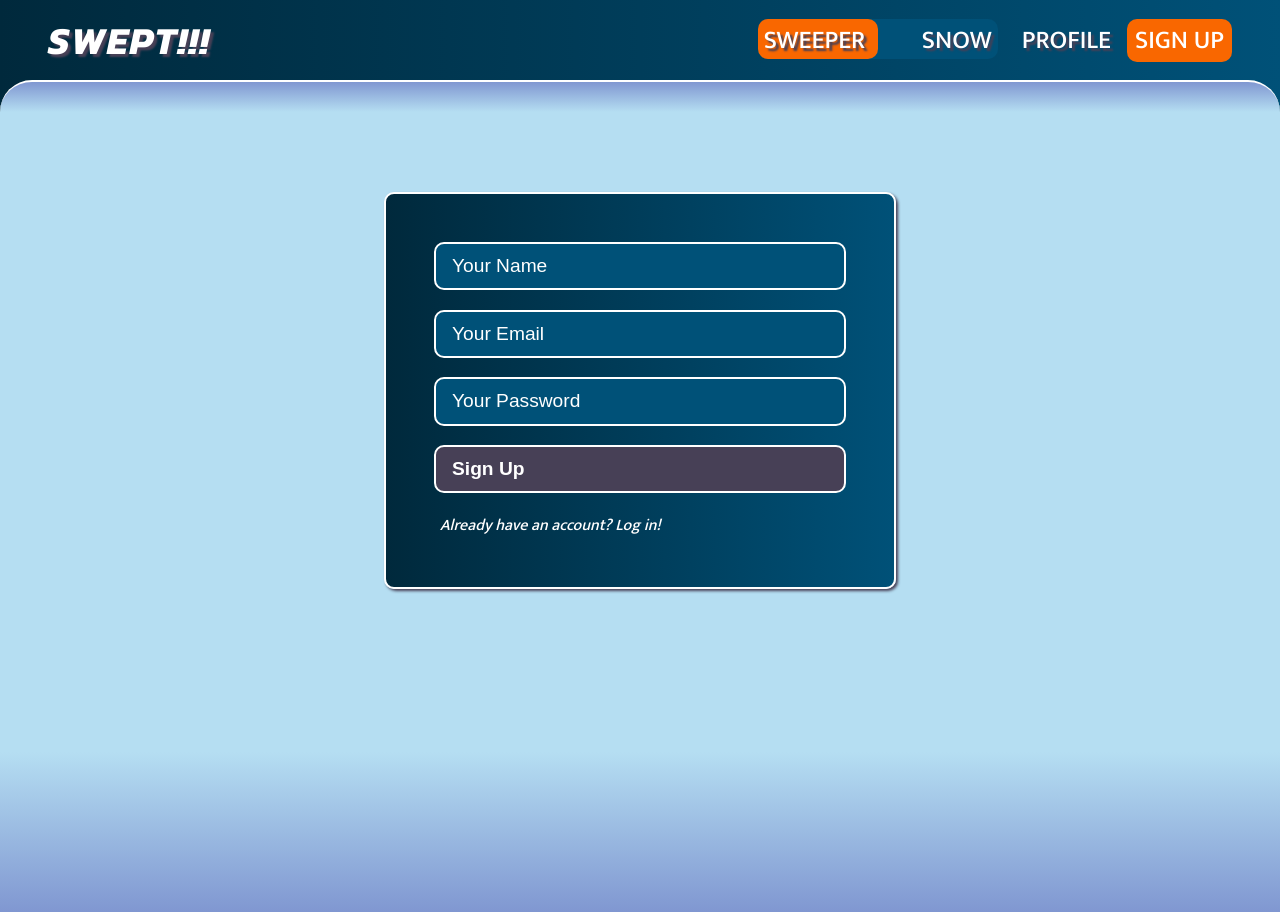
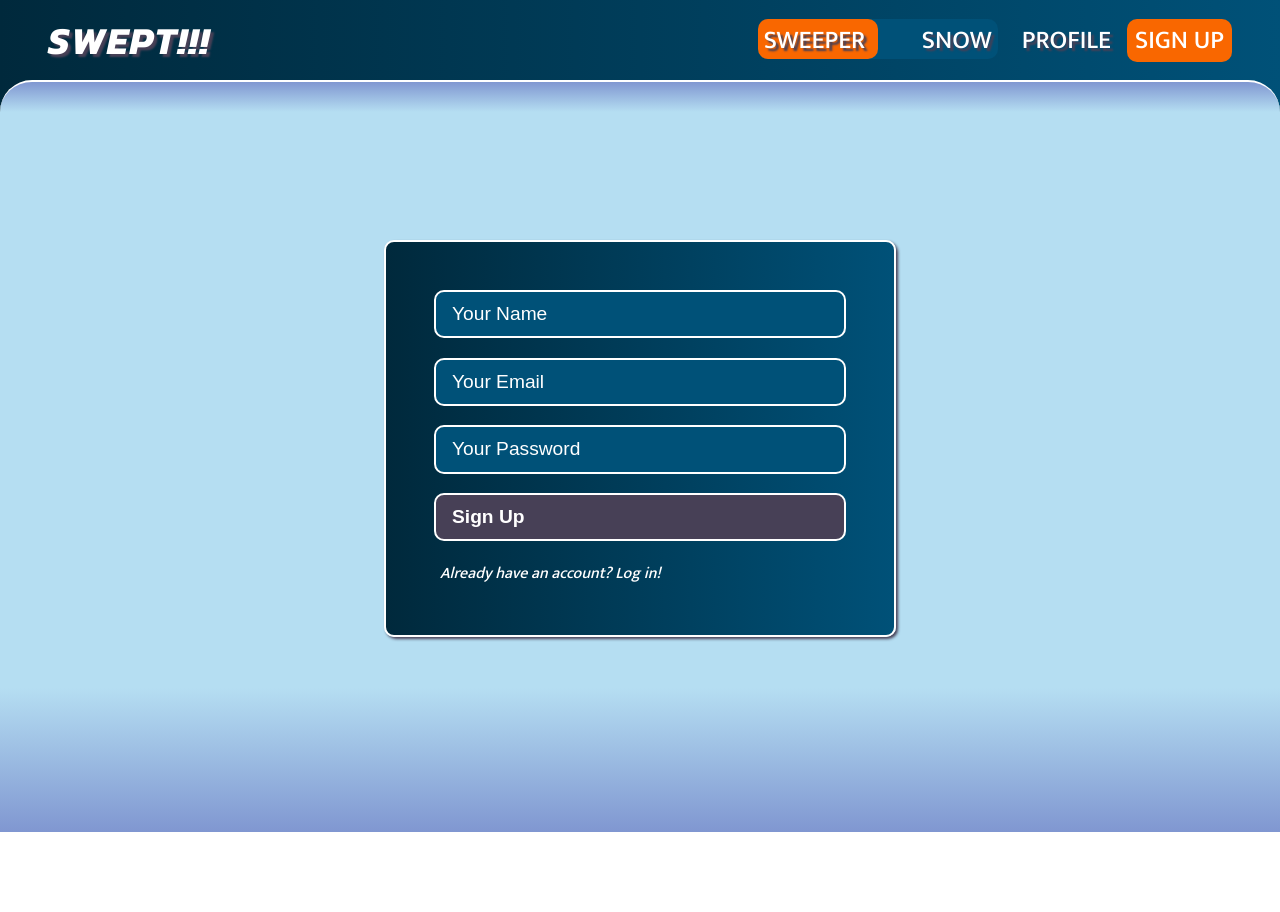
Before and after one commit to elliottdombrowski/SWEPT-02, a React (Create React App) app in the folder client/: page /login in a window 1280 px wide. After the commit the page ends 832 px from the top, so only its background shows below. Built offline with nearby package versions, Linux system fonts and the light colour scheme.

Commit message:
edited top padding on all forms

```diff
--- a/client/src/App.css
+++ b/client/src/App.css
@@ -187,8 +187,8 @@ h4 {
   flex-direction: column;
   align-items: center;
   background: linear-gradient(to top, var(--med-lightblue), var(--chi-blue) 20%);
-  height: 100vh;
-  padding-top: 5rem;
+  height: 90vh;
+  padding: 8rem 0;
 }
 
 .login-signup-inner {
@@ -296,7 +296,7 @@ h4 {
   display: flex;
   flex-direction: column;
   align-items: center;
-  padding-top: 5rem;
+  padding-top: 8rem;
   background: linear-gradient(to top, var(--med-lightblue), var(--chi-blue) 20%);
   height: 100vh;
 }
@@ -386,7 +386,7 @@ h4 {
   display: flex;
   flex-direction: column;
   align-items: center;
-  padding-top: 5rem;
+  padding-top: 8rem;
   background: linear-gradient(to top, var(--med-lightblue), var(--chi-blue) 20%);
   height: 100vh;
 }
```
